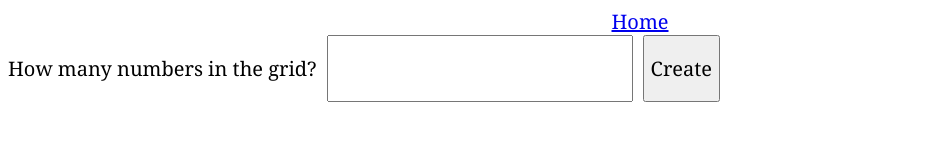
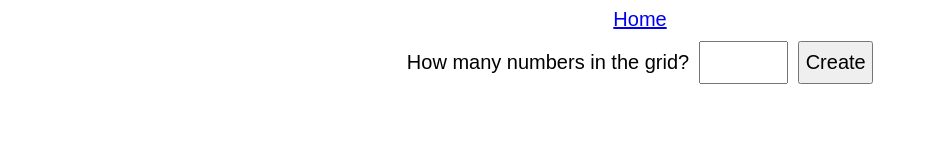
Before and after one commit to lelle1000/DDU2-PROJEKT, a plain HTML site: page sum/sum.html in a window 1280 px wide. Shown: the whole page, without its empty margins (0-928 px from the left). Drawn offline with Linux system fonts and the light colour scheme.

Commit message:
Tog bort shortcuts och ändrat css för att efterlikna hur det bör se ut

```diff
--- a/common.css
+++ b/common.css
@@ -11,7 +11,7 @@
 
 .FontClass {
     font-size: 20px;
-    font-family: Georgia, 'Times New Roman', Times, serif;
+    font-family: Arial, Helvetica, sans-serif
 }
 
 #CommonContainer {
@@ -31,7 +31,7 @@
     justify-content: center;
     align-items: center;
     padding: 10px;
-    background-color: rgb(209, 209, 209);
+    background-color: rgb(228, 227, 227);
     border-radius: 5px;
     height: 30px;
     width: 30px;
--- a/common.js
+++ b/common.js
@@ -13,15 +13,6 @@ function CreateNumberBox (AmountOfBoxes) {
 };
 
 
-
-/* Element shortcuts */
-let a = document.createElement("a");
-let p = document.createElement("p");
-let div = document.createElement("div");
-let button = document.createElement("button");
-let input = document.createElement("input");
-
-
 /* Home Link on every document */
 const Home = document.createElement("a");
 document.body.append(Home);
@@ -32,22 +23,22 @@ Home.id = "Home"
 
 
 /* How many numbers in the grid paragraph + Input + Create */
-const CommonContainer = div;
+const CommonContainer = document.createElement("div");
 document.body.append(CommonContainer);
 CommonContainer.id = "CommonContainer";
 
-const CommonParagraph = p;
+const CommonParagraph = document.createElement("p");
 CommonContainer.append(CommonParagraph);
 CommonParagraph.textContent = "How many numbers in the grid?";
 CommonParagraph.classList.add("FontClass");
 
-const CommonInput = input;
+const CommonInput = document.createElement("input");
 CommonContainer.append(CommonInput);
 CommonInput.classList.add("FontClass");
 CommonInput.style.textAlign = "center";
 CommonInput.id = "CommonInput";
 
-const CommonButton = button;;
+const CommonButton = document.createElement("button");;
 CommonContainer.append(CommonButton);
 CommonButton.textContent = "Create";
 CommonButton.classList.add("FontClass");
@@ -58,6 +49,6 @@ CommonButton.addEventListener("click", function () {
     CreateNumberBox(CommonInput.value)
 })
 
-const GridContainer = div;
+const GridContainer = document.createElement("div");
 document.body.append(GridContainer);
 GridContainer.id = "GridContainer"
```
